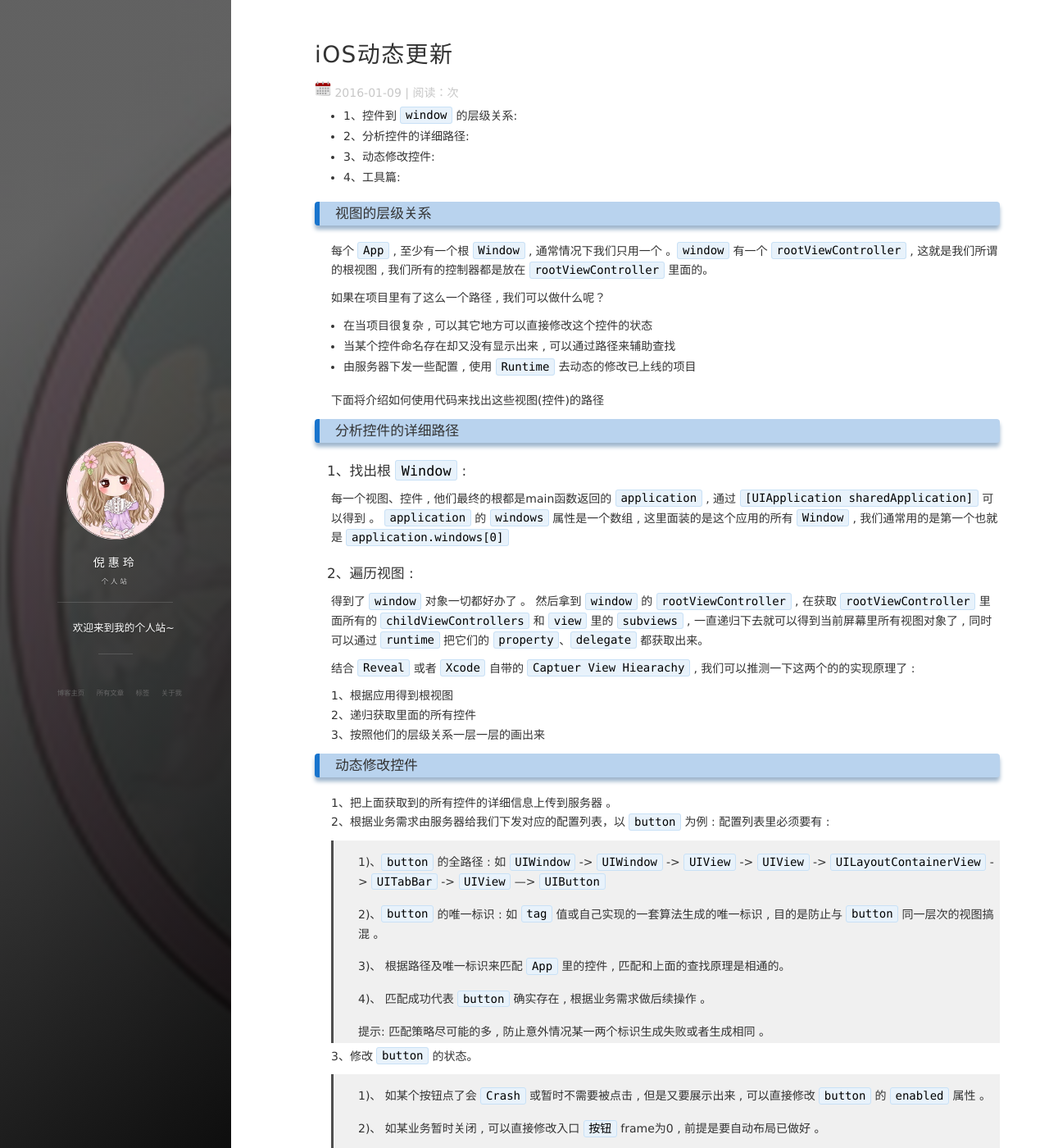
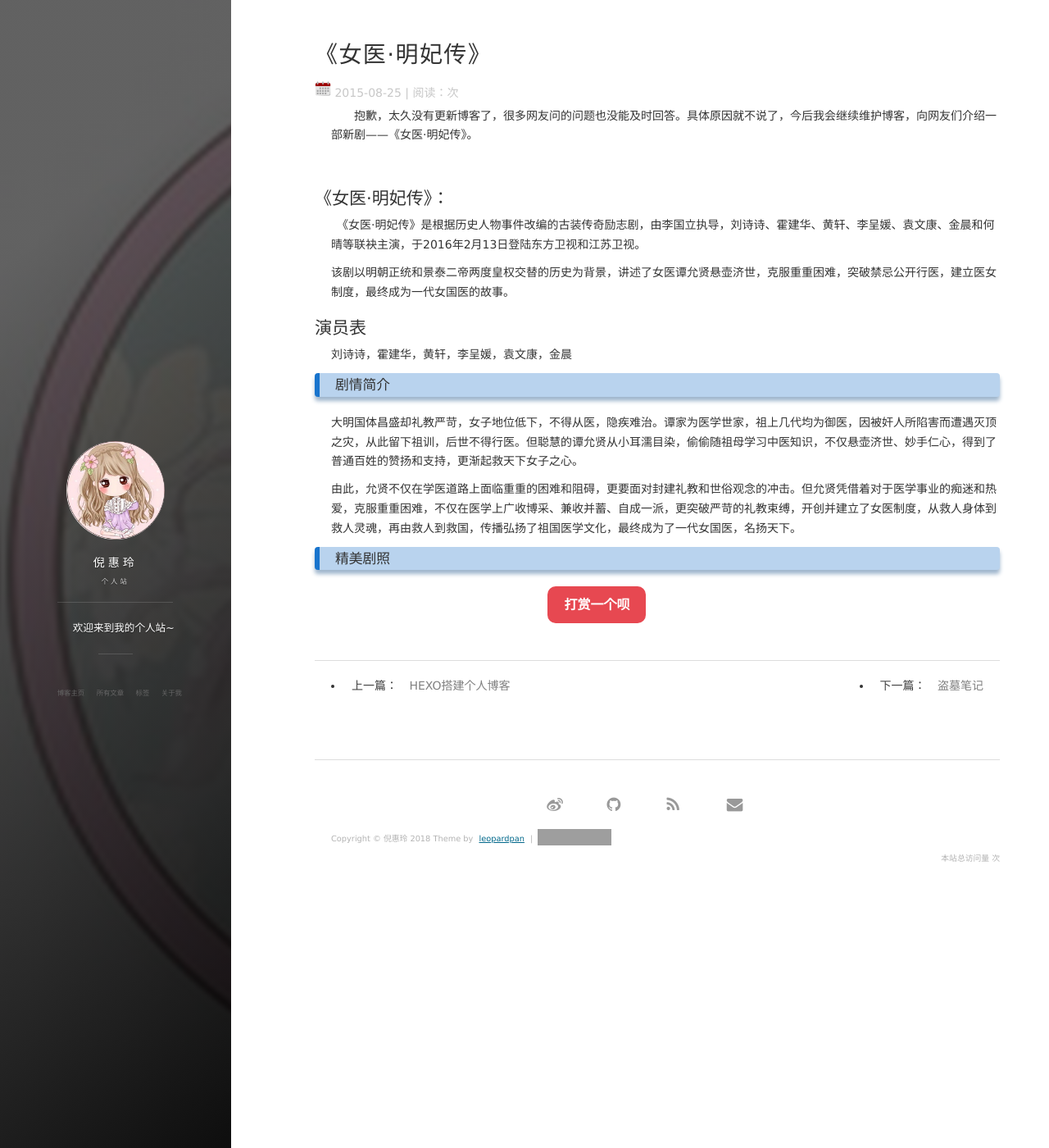
Before and after one commit to nihuiling/nihuiling-github.io, a Jekyll site: the page built from _posts/2016-01-09-iOS_OTA.md, in a window 1280 px wide and 1400 px high. Shown: the whole window at 82% size. Built offline with Jekyll 4.4.1, drawn with Linux system fonts in a browser that asks for light colours; nearby versions of some CDN libraries; comment, search, counter and statistics services are not loaded; some of the changed text lies outside the part shown; grey boxes are pictures that could not be loaded.

Commit message:
Update 2016-01-09-iOS_OTA.md

```diff
--- a/_posts/2016-01-09-iOS_OTA.md
+++ b/_posts/2016-01-09-iOS_OTA.md
@@ -1,103 +1,27 @@
 ---
 layout: post
-title: "iOS动态更新"
-date: 2016-01-09 11:15:06
-description: "iOS 使用Runtime 实现动态更新"
-tag: iOS
-
+title: "《女医·明妃传》"
+date: 2015-08-25
+description: "新剧推荐——《女医·明妃传》"
+tag: 博客
 ---
 
-* 1、控件到 `window` 的层级关系:
-* 2、分析控件的详细路径:
-* 3、动态修改控件:
-* 4、工具篇:
-
-### 视图的层级关系
-
-每个 `App` , 至少有一个根 `Window` , 通常情况下我们只用一个 。`window` 有一个 `rootViewController` , 这就是我们所谓的根视图 , 我们所有的控制器都是放在 `rootViewController` 里面的。
+　　抱歉，太久没有更新博客了，很多网友问的问题也没能及时回答。具体原因就不说了，今后我会继续维护博客，向网友们介绍一部新剧——《女医·明妃传》。
 
 
-如果在项目里有了这么一个路径 , 我们可以做什么呢？
-
-* 在当项目很复杂 , 可以其它地方可以直接修改这个控件的状态
-* 当某个控件命名存在却又没有显示出来 , 可以通过路径来辅助查找
-* 由服务器下发一些配置 , 使用 `Runtime` 去动态的修改已上线的项目
-
-下面将介绍如何使用代码来找出这些视图(控件)的路径
-
-### 分析控件的详细路径
-
-#### 1、找出根 `Window` :
-
-每一个视图、控件 , 他们最终的根都是main函数返回的 `application` , 通过 `[UIApplication sharedApplication]` 可以得到 。 `application` 的 `windows` 属性是一个数组 , 这里面装的是这个应用的所有 `Window` , 我们通常用的是第一个也就是 `application.windows[0]`
-
-#### 2、遍历视图 :
-
-得到了 `window` 对象一切都好办了 。 然后拿到 `window` 的 `rootViewController` , 在获取 `rootViewController` 里面所有的 `childViewControllers` 和 `view` 里的 `subviews` , 一直递归下去就可以得到当前屏幕里所有视图对象了 , 同时可以通过 `runtime` 把它们的 `property`、`delegate` 都获取出来。
-
-结合 `Reveal` 或者 `Xcode` 自带的 `Captuer View Hiearachy` , 我们可以推测一下这两个的的实现原理了 :
-
-1、根据应用得到根视图
-2、递归获取里面的所有控件
-3、按照他们的层级关系一层一层的画出来
-
-### 动态修改控件
-
-1、把上面获取到的所有控件的详细信息上传到服务器 。
-2、根据业务需求由服务器给我们下发对应的配置列表，以 `button` 为例 : 配置列表里必须要有 :
-
-> 1)、`button` 的全路径 : 如 `UIWindow` -> `UIWindow` -> `UIView` -> `UIView` -> `UILayoutContainerView` -> `UITabBar` -> `UIView` —> `UIButton`
-
-> 2)、`button` 的唯一标识 : 如 `tag` 值或自己实现的一套算法生成的唯一标识 , 目的是防止与 `button` 同一层次的视图搞混 。
-
-> 3)、 根据路径及唯一标识来匹配 `App` 里的控件 , 匹配和上面的查找原理是相通的。
-
-> 4)、 匹配成功代表  `button` 确实存在 , 根据业务需求做后续操作 。
-
-> 提示: 匹配策略尽可能的多 , 防止意外情况某一两个标识生成失败或者生成相同 。
-
-3、修改 `button` 的状态。
-
-> 1)、 如某个按钮点了会 `Crash` 或暂时不需要被点击 , 但是又要展示出来 , 可以直接修改 `button` 的 `enabled` 属性 。
-
-> 2)、 如某业务暂时关闭 , 可以直接修改入口 `按钮` frame为0 , 前提是要自动布局已做好 。
-
-> 3)、 如给购买 `按钮` 添加监听事件 `addTarget: action: forControlEvents:`
-
-> `target` 也可以通过上面 `遍历视图` 获取到 , `action` 可以由服务器下发 , 也可以一开始就写死 , 等有需求的时候直接传不同的参数就行了 。
-
-4、 绑定查找控件时 , 这个界面必须要已经初始化完成了才行 , 假如界面还没生成肯定是查找不到这个控件的 。 这里给大家提供两种思路 :
-
-> 1、使用Runtime `Method Swizzing` ,  直接把修改控件的方法与 `didMoveToSuperview` 和 `didMoveToWindow` 动态绑定 , 等这个控件加载出来之后再去修改 , 查找路径正确的话肯定就能找到了 。
-
-> 2、在具体的类里面 , 等控件的初始化方法调用完后 , 再去执行动态修改 , 如在`viewDidLoad` 里面初始化控件 , 在 `viewWillAppear:` 里面动态修改 。
-
-> 建议使用第一种适用范围更强 。
 
 
-上架后的 `应用` 可能会遇到的一些突发状况 , 未测出的`Crash`、临时改点小需求 , 等等 , 我们总不能每次因为一点小改动就重新提交一次 `App Store` , 先不说 `App Store` 的审核时间 , 频繁的让用户去更新应用 , 用户也会烦的 。使用这篇文章所讲的来实现动态更新是再合适不过了 。
+## 《女医·明妃传》：
+　《女医·明妃传》是根据历史人物事件改编的古装传奇励志剧，由李国立执导，刘诗诗、霍建华、黄轩、李呈媛、袁文康、金晨和何晴等联袂主演，于2016年2月13日登陆东方卫视和江苏卫视。
 
-首先上面讲的 `动态更新` 是完全脱离出来的一个模块 , 跟业务逻辑没有任何关系 , 只需要部署一次就行了 , 等开发下一个项目也可以直接拿过去使用 。这里的动态更新适用于局部的视图、控件的修改 , 如果你有其它需求可以考虑 [JSPatch](https://github.com/bang590/JSPatch) , 下发脚本也是一个不错的选择 。
+该剧以明朝正统和景泰二帝两度皇权交替的历史为背景，讲述了女医谭允贤悬壶济世，克服重重困难，突破禁忌公开行医，建立医女制度，最终成为一代女国医的故事。
 
+## 演员表
+刘诗诗，霍建华，黄轩，李呈媛，袁文康，金晨
 
-### 工具篇
-使用一些UI调试的辅助工具 , 使我们查看视图在项目中得层次结构更为方便 。
-常用的UI调试的工具：
+### 剧情简介
 
-* Captuer View Hiearachy
-* Reveal
+大明国体昌盛却礼教严苛，女子地位低下，不得从医，隐疾难治。谭家为医学世家，祖上几代均为御医，因被奸人所陷害而遭遇灭顶之灾，从此留下祖训，后世不得行医。但聪慧的谭允贤从小耳濡目染，偷偷随祖母学习中医知识，不仅悬壶济世、妙手仁心，得到了普通百姓的赞扬和支持，更渐起救天下女子之心。
 
-Xcode自带的 `Captuer View Hiearachy` 实现步骤:
-
-* 1、打开Xcode , 运行项目 , 选择最顶部的 `Debug`
-* 2、`Debug` -> `View Debugging` -> `Show View Frames`
-* 3、`Debug` -> `View Debugging` -> `Captuer View Hiearachy`
-
-Xcode里面就变成了三维的视图了 , Xcode左侧展示出来的是层级关系的树状图 。
-
-Reveal的功能相对来说更强大 , 适用于UI调试视图查找 。使用方法请看 [Reveal集成指南](http://support.revealapp.com/kb/getting-started/reveal) 。
-
-
-<br>
-
-转载请注明：[潘柏信的博客](http://baixin) » [点击阅读原文](http://baixin.io/2016/01/iOS_OTA/)
+由此，允贤不仅在学医道路上面临重重的困难和阻碍，更要面对封建礼教和世俗观念的冲击。但允贤凭借着对于医学事业的痴迷和热爱，克服重重困难，不仅在医学上广收博采、兼收并蓄、自成一派，更突破严苛的礼教束缚，开创并建立了女医制度，从救人身体到救人灵魂，再由救人到救国，传播弘扬了祖国医学文化，最终成为了一代女国医，名扬天下。
+### 精美剧照
```
